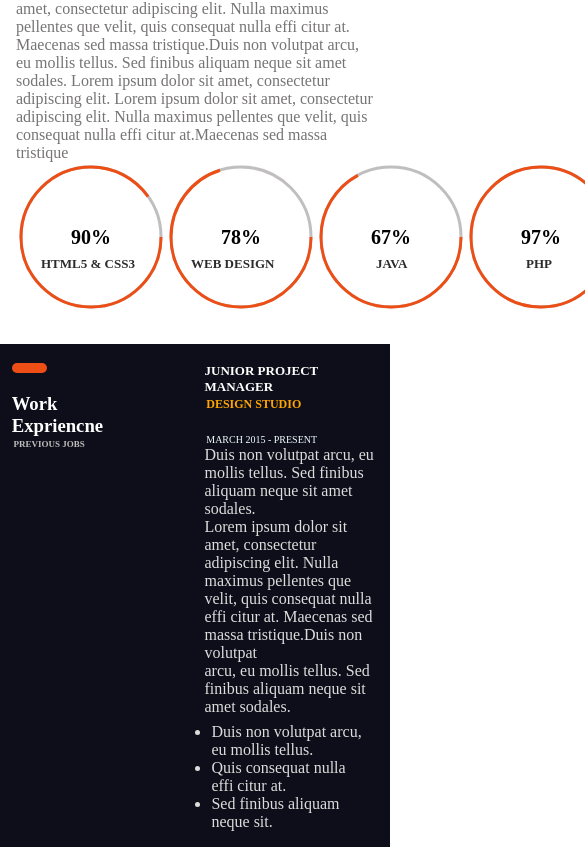
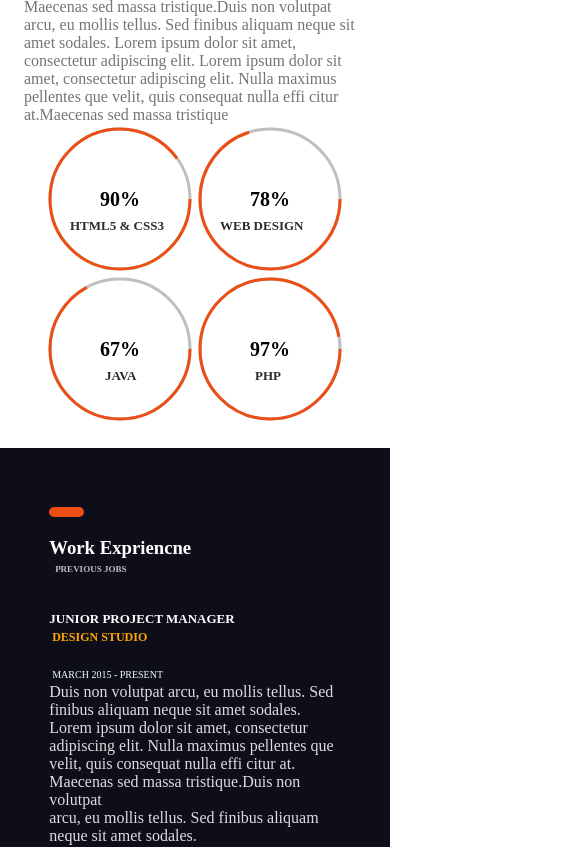
Before and after one commit to mbackeabdoul/Portfolio, a plain HTML site: page index.html in a window 390 px wide. Shown: the part 5820-6667 px from the top of the page, 585 px wide, since content can reach past the window. Drawn offline with Linux system fonts and the light colour scheme.

Commit message:
ajout responsive

```diff
--- a/style.css
+++ b/style.css
@@ -557,14 +557,23 @@ margin-bottom: 10 px;
         flex-direction: column;
     }
 
-    .about1{
+    .about .about1{
+        margin: 1.5rem ;
         display: flex;
-        flex-direction: column;
+        flex-wrap: wrap;
+        gap: 20px;
     }
     .conteneurcircle{
         display: flex;
+        flex-flow: row wrap;
+        justify-content: center;
+    }
+    .work{
+        display: flex;
+        gap: 25px;
+        flex-direction: column;
+        padding: 20px;
     }
 
 
-
 }
```
Also changed, not shown: index.html (+0 -38 lines).
